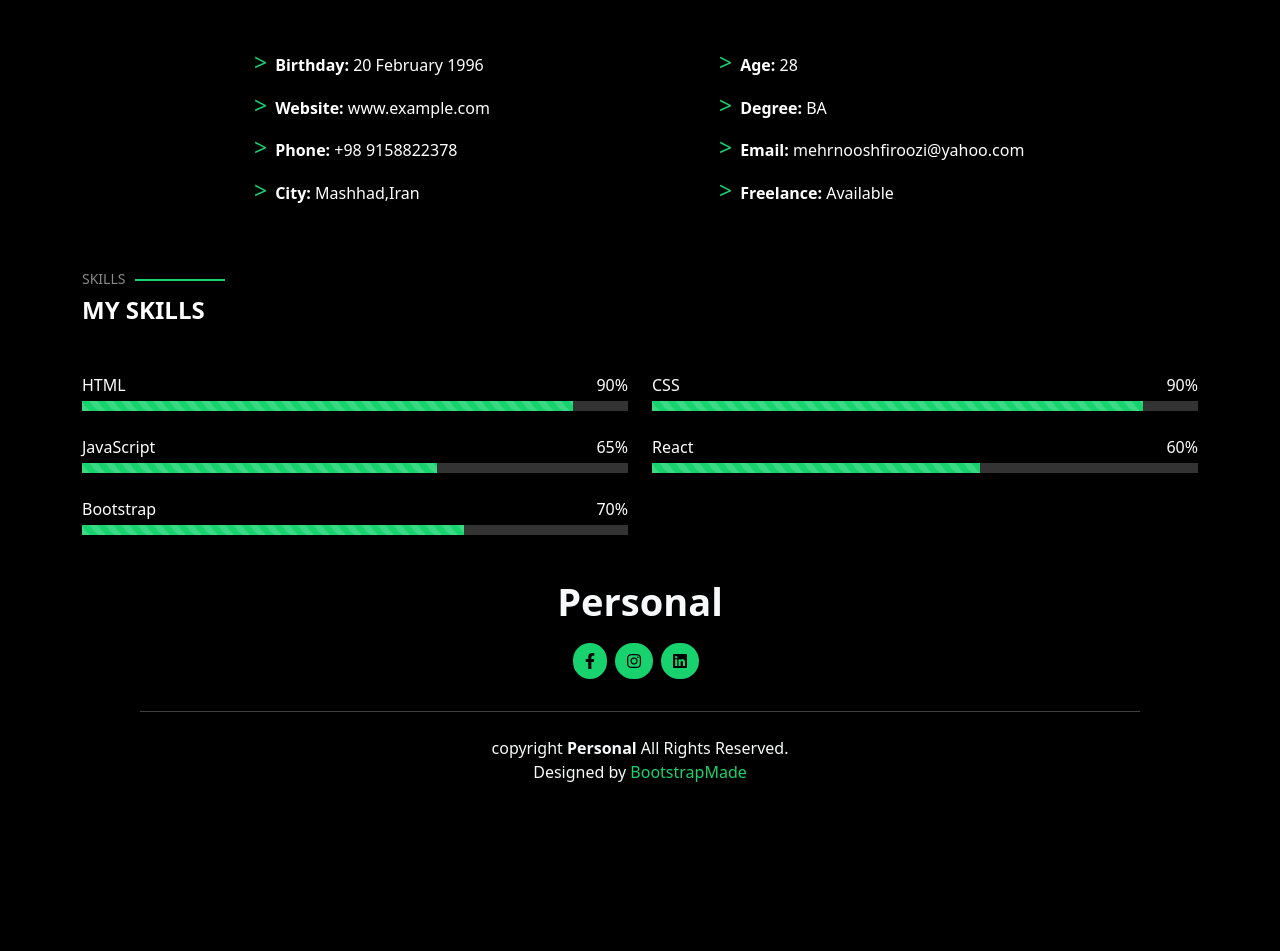
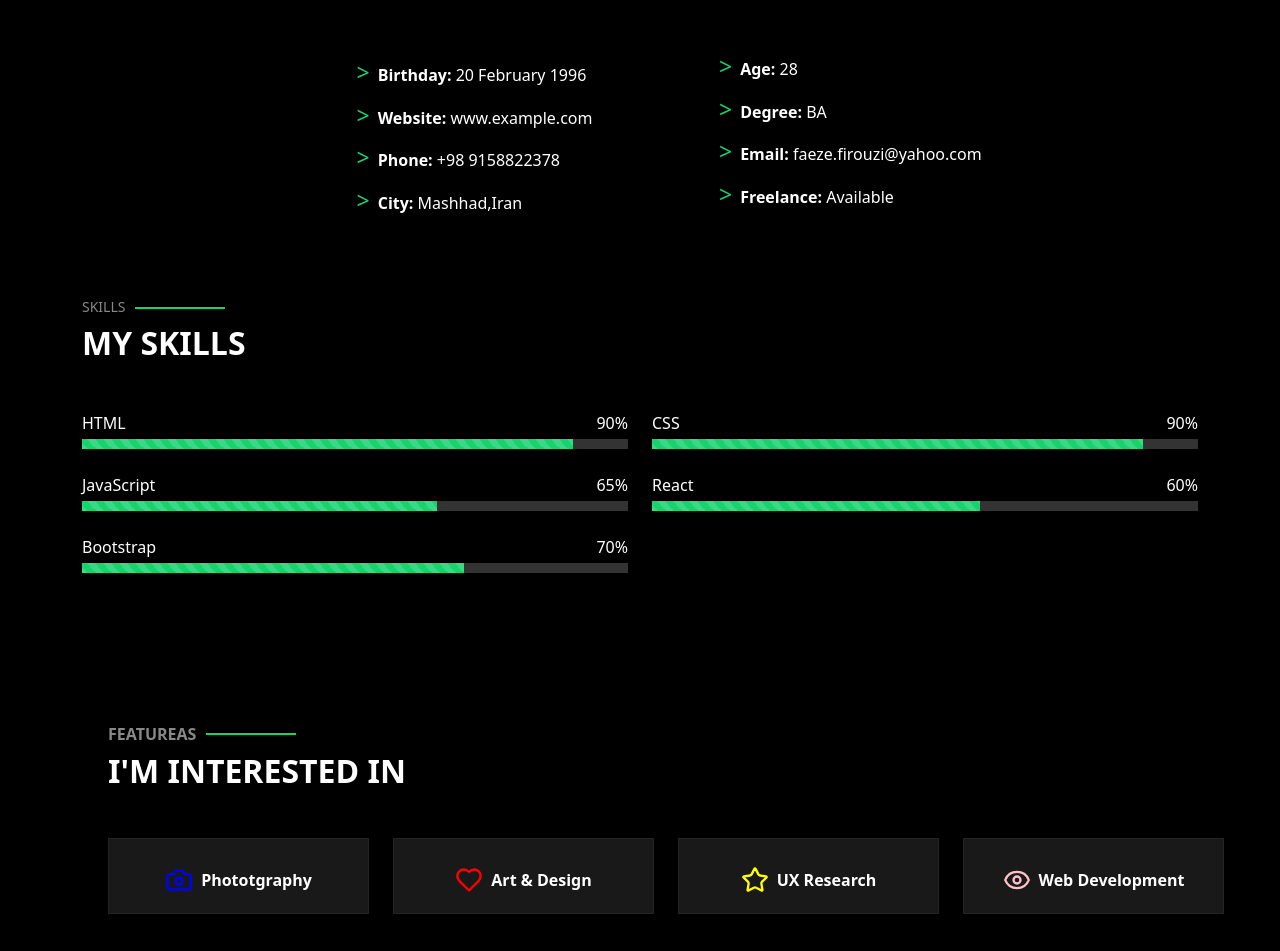
Before and after one commit to m-firoozi/react-bootstrap-project, a React (Vite) app: page /about in a window 1280 px wide. Shown: the part 361-1312 px from the top of the page. Before the commit the page ends 1181 px from the top, so only its background shows below. Built offline with nearby package versions, Linux system fonts and the light colour scheme.

Commit message:
finish-interests-component

```diff
--- a/package.json
+++ b/package.json
@@ -14,6 +14,7 @@
     "react": "^18.3.1",
     "react-bootstrap": "^2.10.5",
     "react-dom": "^18.3.1",
+    "react-icons": "^5.3.0",
     "react-intersection-observer": "^9.13.1",
     "react-router-dom": "^6.27.0",
     "react-simple-typewriter": "^5.0.1",
--- a/src/components/main/about/About.jsx
+++ b/src/components/main/about/About.jsx
@@ -2,6 +2,7 @@ import React from "react";
 import PageHeader from "../pageHeader/PageHeader";
 import PersonalInfo from "./personalInformation/PersonalInfo";
 import Skills from "./skills/Skills";
+import Interests from "./interests/Interests";
 
 const About=()=>{
     return(
@@ -9,6 +10,7 @@ const About=()=>{
         <PageHeader title="About"/>
         <PersonalInfo/>
         <Skills/>
+        <Interests/>
         </>
     )
 }
--- /dev/null
+++ b/src/components/main/about/interests/Interests.jsx
@@ -0,0 +1,34 @@
+import React from "react";
+import { Container,Row,Col,Card } from "react-bootstrap";
+import {LuCamera, LuEye, LuHeart, LuStar } from "react-icons/lu";
+import "./interests.css";
+
+const Interests=()=>{
+    const interests=[
+        {icon:<LuCamera style={{color:"blue"}}/>,title:"Phototgraphy"},
+        {icon:<LuHeart style={{color:"red"}}/>,title:"Art & Design"},
+        {icon:<LuStar style={{color:"yellow"}}/>,title:"UX Research"},
+        {icon:<LuEye style={{color:"pink"}}/>,title:"Web Development"},
+    ]
+
+    return(
+        <Container className="my-5 position">
+            <h3 className="text-uppercase fw-bold text-muted features-style">Featureas</h3>
+            <h2 className="text-uppercase fw-bold mb-4 ">I'm Interested In</h2>
+            <Row>
+                {interests.map((interest,index)=>(
+                    <Col key={index}md={3} sm={6} xs={12} className="mb-4">
+                        <Card className="interest-card text-center mt-4">
+                            <Card.Body className="d-flex justify-content-center align-items-center">
+                                <div className="interest-icon me-2">{interest.icon}</div>
+                                <span className="interest-title mt-2">{interest.title}</span>
+                                {/* <Card.Text className="mt-2 interest-title">{interest.title}</Card.Text> */}
+                            </Card.Body>
+                        </Card>
+                    </Col>
+                ))}
+            </Row>
+        </Container>
+    )
+}
+export default Interests;
--- /dev/null
+++ b/src/components/main/about/interests/interests.css
@@ -0,0 +1,68 @@
+.interest-card{
+    /* padding: 10px; */
+    border: 1px solid #252424;
+    transition: border-color 0.3s ease,color 0.3s ease;
+    background-color: #191919;
+    border-radius: 0;
+
+}
+.interest-card:hover{
+    border-color: #18d26e;
+    color: #18d26e;
+}
+
+.features-style{
+    font-size: 16px;
+    color: #888!important;
+    text-transform: uppercase;
+    margin-right: 10px;
+    position: relative;
+}
+.features-style::after{
+    content:" ";
+    display: inline-block;
+    width:90px;
+    height: 2px;
+    background-color: #18d26e;
+    position: absolute;
+    top:50%;
+    /* left:100%; */
+    margin-left: 10px;
+    transform: translateY(-50%);
+}
+.text-position{
+   display: flex;
+   align-items:center;
+   justify-content:center;
+  padding: 10px 30px;
+
+}
+.interest-icon{
+    font-size:28px;
+    color: #6c757d;
+    transition: color 0.3s ease;
+}
+.interest-title{
+    font-weight: bold;
+    font-size: 16px;
+    color:#fff;
+    transition: color 0.3s ease;
+}
+.interest-card .card.body{
+    padding:10px;
+}
+.interest-card:hover .interest-title{
+    color:#18d26e;
+}
+.position{
+    margin-left:6rem;
+    margin-top: 8rem!important;
+}
+@media(max-width:576px){
+    .interest-icon{
+        font-size: 20px;
+    }
+    .interest-title{
+        font-size: 14px;
+    }
+}
--- a/src/components/main/about/personalInformation/PersonalInfo.jsx
+++ b/src/components/main/about/personalInformation/PersonalInfo.jsx
@@ -17,11 +17,11 @@ const PersonalInfo=() =>{
 
                 </ul>
                 </Col>
-                <Col md={5}>
+                <Col md={5} className="mt-1">
                 <ul className="list-unstyled">
                     <li className="info-item"><span className="text-success">Age:</span> 28</li>
                     <li className="info-item"><span className="text-success">Degree:</span> BA</li>
-                    <li className="info-item"><span className="text-success">Email:</span> mehrnooshfiroozi@yahoo.com</li>
+                    <li className="info-item"><span className="text-success">Email:</span> faeze.firouzi@yahoo.com</li>
                     <li className="info-item"><span className="text-success">Freelance:</span> Available</li>
 
 
--- a/src/components/main/about/skills/skills.css
+++ b/src/components/main/about/skills/skills.css
@@ -33,7 +33,7 @@
 }
 
 .skills-main-title{
-    font-size: 24px;
+    /* font-size: 24px; */
     font-weight: bold;
    margin: 0;
     color: #fff;
--- a/src/components/main/home/Home.jsx
+++ b/src/components/main/home/Home.jsx
@@ -8,10 +8,10 @@ const Home=()=>{
        <Container fluid className="home-container d-flex align-items-center">
         <Row className="justify-content-start w-100">
             <Col md={6} className="text-section">
-            <h1>Mehrnoosh Firoozi</h1>
+            <h1>Faeze Firoozi</h1>
             <h2>
                 <span className="typewriter-text">I'm{" "}<span className="highlight-text">
-            <Typewriter words={["a freelancer", "a developer" , "a web designer"]} loop={0} cursor cursorStyle="|" typeSpeed={70} deleteSpeed={50} delaySpeed={1000}/>
+            <Typewriter words={["a web designer" , "a freelancer", "a developer"]} loop={0} cursor cursorStyle="|" typeSpeed={70} deleteSpeed={50} delaySpeed={1000}/>
             </span>
             </span>
             </h2>
```
Also changed, not shown: src/components/main/resume/Resume.jsx (renamed from src/components/main/Resume.jsx), 1 other file (tests, documents, lock files or other folders).
